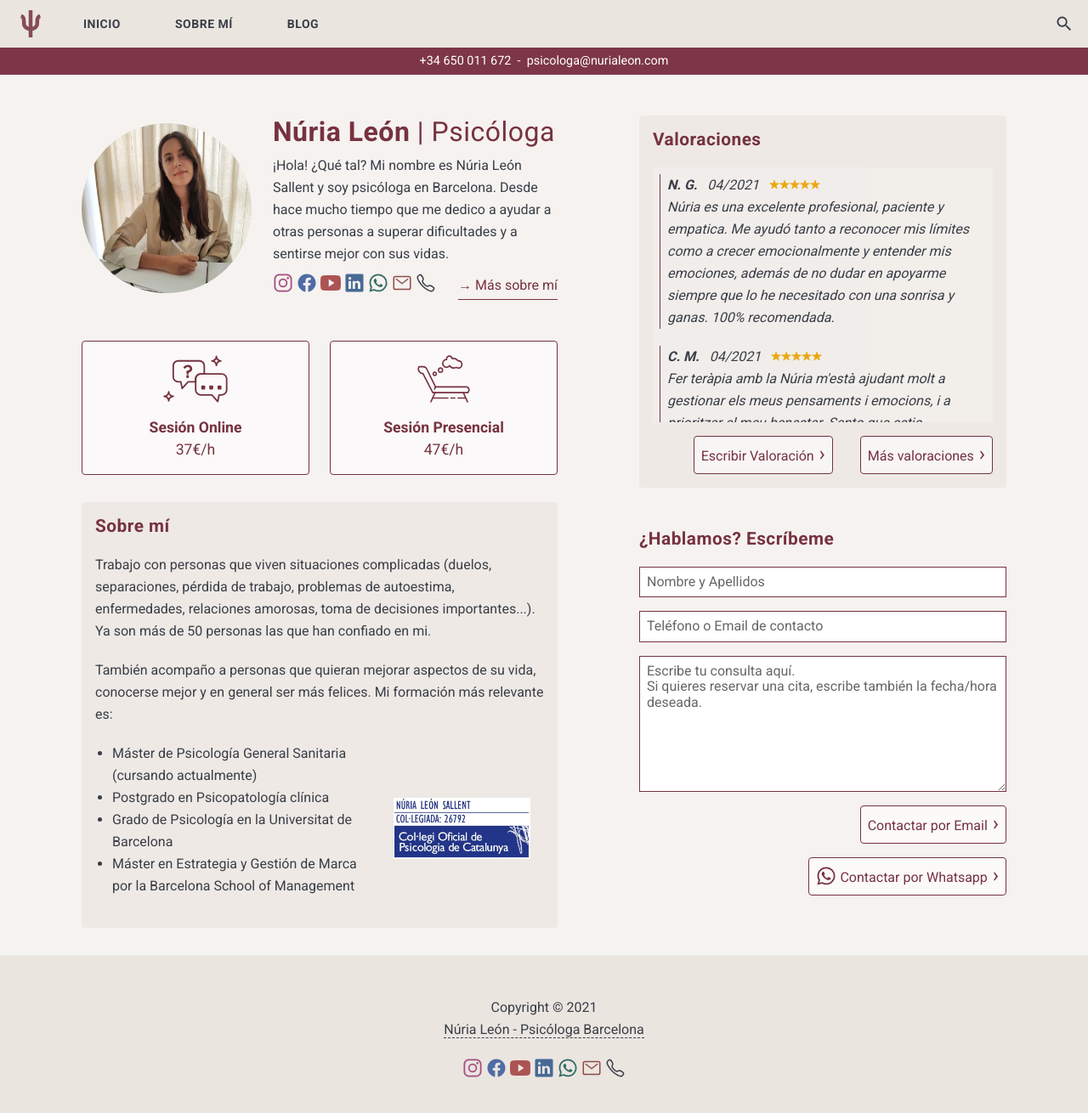
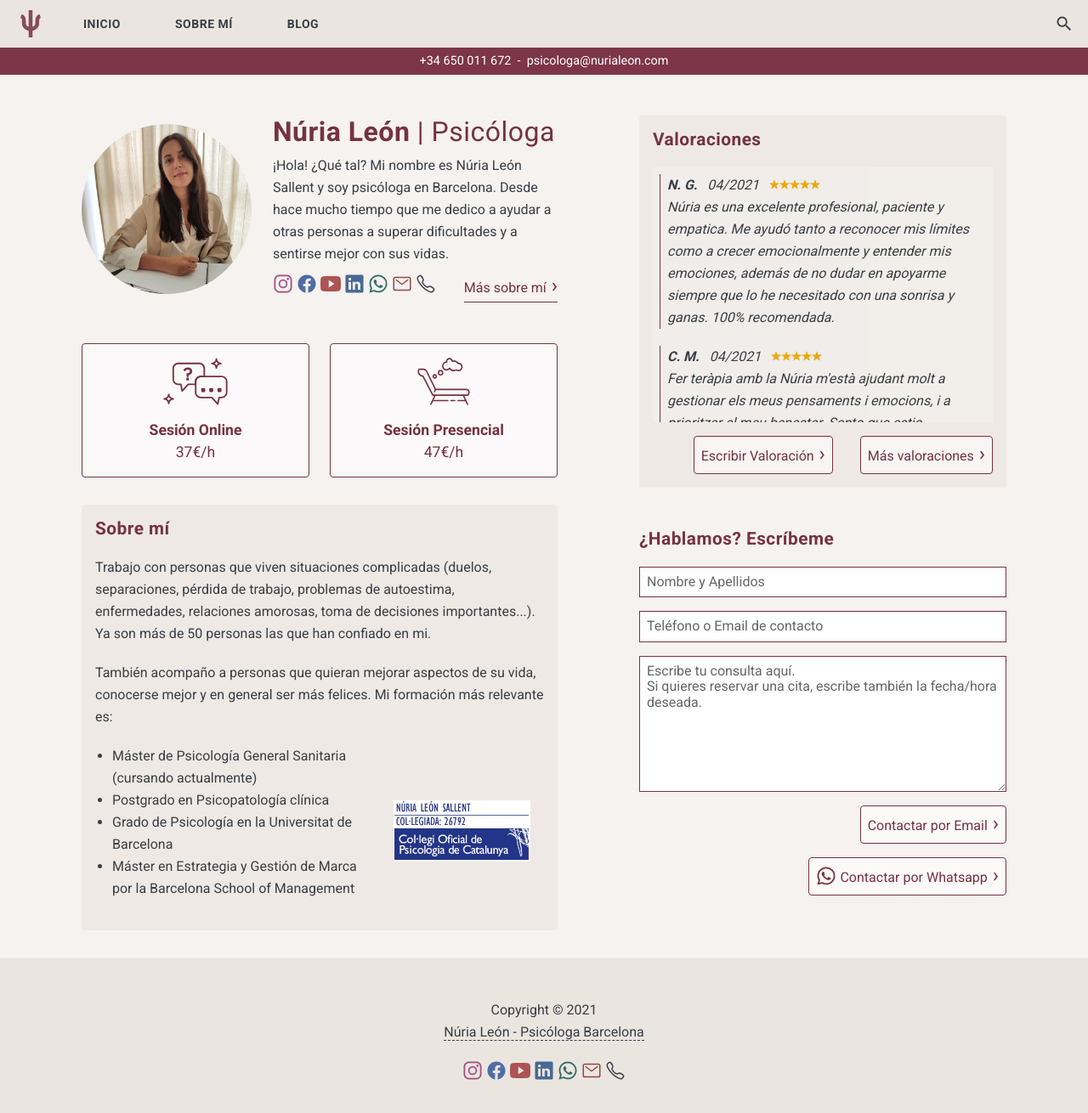
Before and after one commit to nurialeonsallent/nurialeon.com, a Jekyll site: the page built from index.html, in a window 1280 px wide and 1330 px high. Shown: the top 1310 px of the window at 85% size. Built offline with Jekyll 4.4.1, drawn with Linux system fonts in a browser that asks for light colours; nearby versions of some CDN libraries.

Commit message:
Update index.scss

```diff
--- a/_sass/5-OldPage/index.scss
+++ b/_sass/5-OldPage/index.scss
@@ -81,8 +81,9 @@ a.navigation, button.navigation {
     border-bottom: 1px solid;
 }
 
-a.navigation:before, button.navigation:before {
-    content: "\2192  ";
+a.navigation:after, button.navigation:after {
+    content: "  \203A";
+    font-size: 1.5em;
 }
 
 a.back:before, button.back:before {
```
